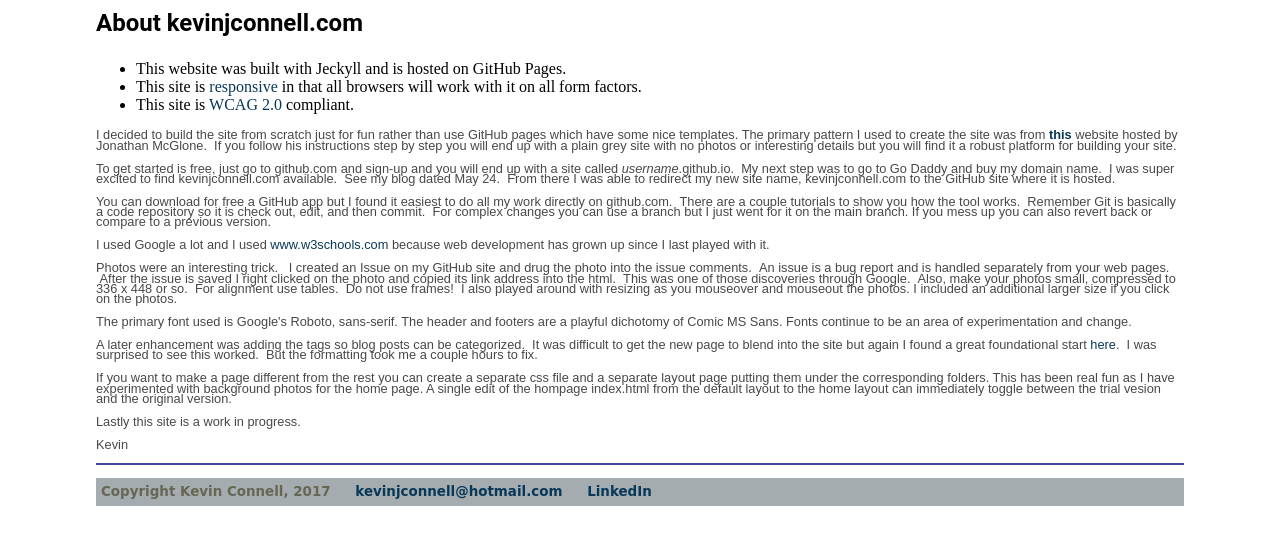
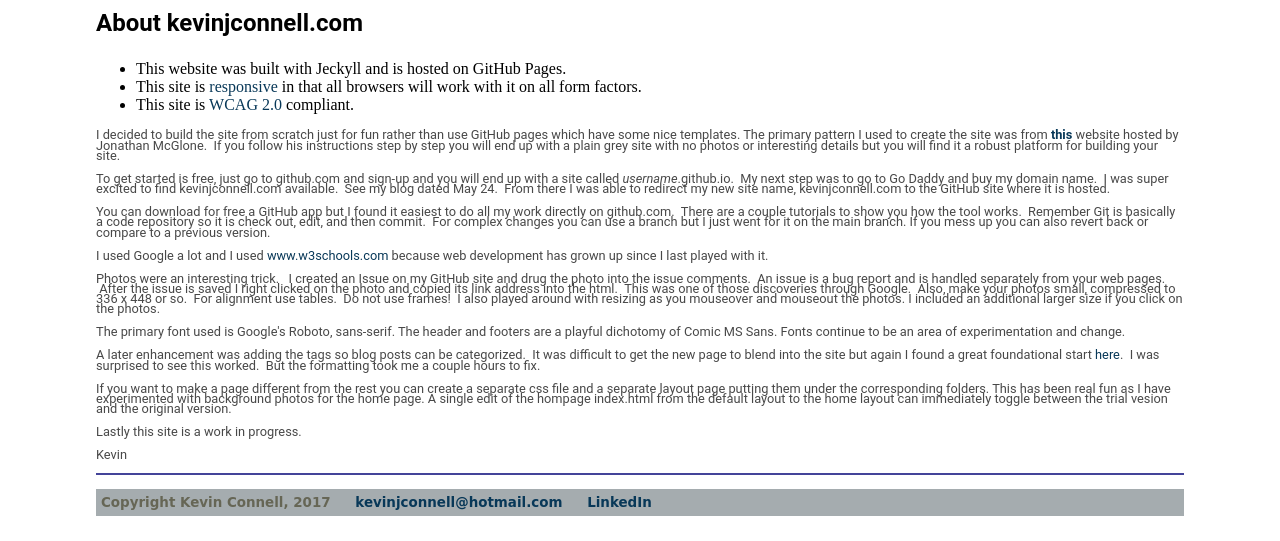
Before and after one commit to mo4dawg/mo4dawg.github.io, a Jekyll site: the page built from theSite/index.html, in a window 1280 px wide. Shown: the part 380-921 px from the top of the page. Built offline with Jekyll 4.4.1, drawn with Linux system fonts in a browser that asks for light colours.

Commit message:
Update home.css

```diff
--- a/css/home.css
+++ b/css/home.css
@@ -79,7 +79,7 @@ p {
     font-size: 0.8em;
     line-height: 0.8em;
     color: #484848;
-    font-family:'Arial', 'Arial', 'Sans-Serif'
+    font-family:'Roboto', 'Arial', 'Sans-Serif'
 }
 table, th , td {
     border-collapse: collapse;
```
